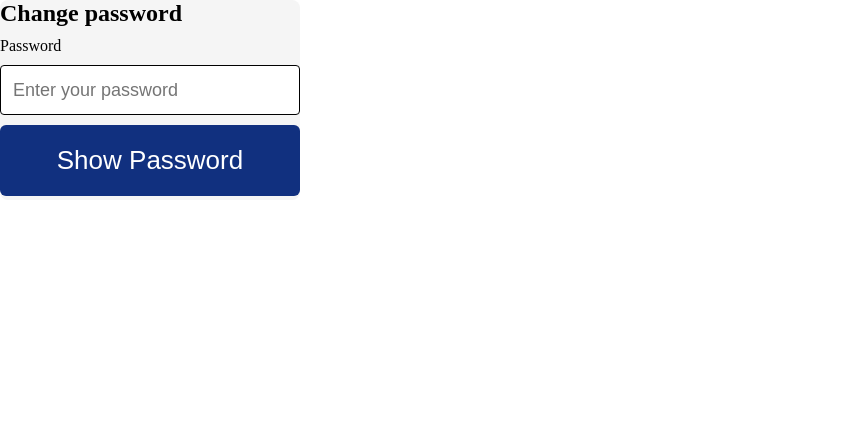
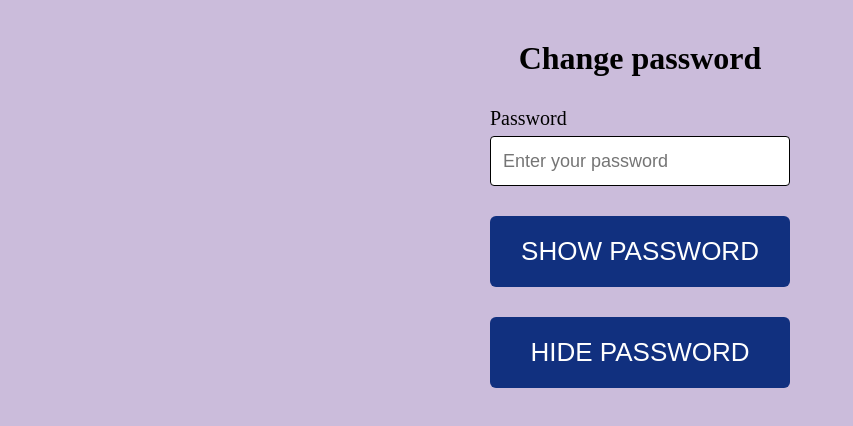
Before and after one commit to OliinykOlha/55_react_ts, a React (Vite) app: page / in a window 1280 px wide. Shown: the top 426 px of the page, without its empty margins (0-853 px from the left). Built offline with nearby package versions, Linux system fonts and the light colour scheme.

Commit message:
fixed Homewor08 , input password, button

```diff
--- a/src/components/Input/styles.css
+++ b/src/components/Input/styles.css
@@ -1,4 +1,11 @@
+.input-container {
+  display: flex;
+  flex-direction: column;
+  gap: 6px;
+}
+
 .input-component {
+
   width: 300px;
   height: 50px;
   font-size: 18px;
@@ -7,3 +14,7 @@
   border: 1px solid black;
   border-radius: 4px;
 }
+
+.input-container > label {
+  font-size: 20px;
+}
--- a/src/homeworks/HomeWork08/HomeWork08.tsx
+++ b/src/homeworks/HomeWork08/HomeWork08.tsx
@@ -2,37 +2,35 @@ import { ChangeEvent, useState } from "react";
 import Button from "../../components/Button/Button";
 import Input from "../../components/Input/Input";
 import './styles.css'
-
-function HomeWork08 () {
-
- const [password, setPassword] = useState<string>('');
+function Homework08() {
+  const [passwordValue, setPasswordValue] = useState<string>('');
+  const [isShowPassword, setIsShowPassword] = useState<boolean>(false);
   const onChangePassword = (event: ChangeEvent<HTMLInputElement>) => {
-    setPassword(event.target.value)
+    setPasswordValue(event.target.value)
+  }
+  const showPassword = () => {
+    setIsShowPassword(true)
+  }
+  const hidePassword = () => {
+    setIsShowPassword(false)
   }
 
-const [showPassword, setShowPassword ] = useState<boolean>(false);
-const showPasswordHandler = () => {
-    setShowPassword(!showPassword)
-}
-
-
-
   return (
-        <div className="password-card-container">
-            <h2>Change password</h2>
-            <label>Password</label>
+    <div className="homework08-container">
+      <h1>Change password</h1>
       <Input
-            name="inputPassword"
+        name='password'
+        label='Password'
+        id='password_id'
         placeholder="Enter your password"
-            type= "password"
-            value={password}
-            onChange={onChangePassword} />
-            <Button name="Show Password" onClick={showPasswordHandler}/>
-            {showPassword && <div>{password}</div>}
-
+        type='password'
+        value={passwordValue}
+        onChange={onChangePassword}
+      />
+      <Button name='SHOW PASSWORD' onClick={showPassword} />
+      <Button name='HIDE PASSWORD' onClick={hidePassword} />
+      {isShowPassword && <div className="result-container">{passwordValue}</div>}
     </div>
   )
 }
-
-
-export default HomeWork08;
+export default Homework08;
--- a/src/homeworks/HomeWork08/styles.css
+++ b/src/homeworks/HomeWork08/styles.css
@@ -1,30 +1,14 @@
-
-
-.password-card-container {
+.homework08-container {
     display: flex;
     flex-direction: column;
-    max-width: 300px;
-    height: 200px;
-    gap: 10px;
-    background-color: #f5f5f5;
-    border-radius: 8px ;
-}
-
-.animal-card-container > label {
-    margin-bottom: 5px;
-}
-
-.password-card-container > button {
-    margin-bottom: 5px;
-}
-
-.password-card-container > input {
-    padding: 8px;
-    width: 100%;
-    margin-bottom: 10px;
-}
-
-.animal-card-container > h2 {
-    text-align: center;
-    margin-bottom: 20px;
-}
+    align-items: center;
+    gap: 30px;
+    flex: 1;
+    padding: 40px;
+    background-color: rgb(203, 188, 219);
+  }
+  .result-container {
+   font-size: 24px;
+   font-weight: bold;
+   color: rgb(46, 46, 75);
+  }
```
Lines whose indentation alone changed are shown as unchanged.
